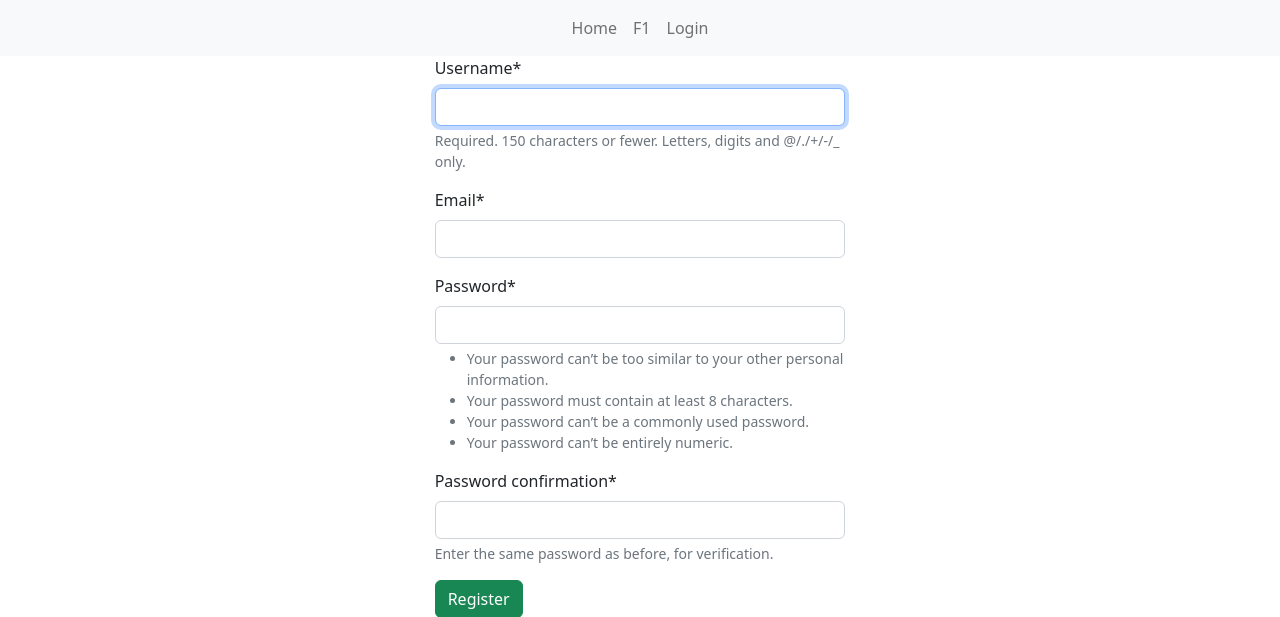
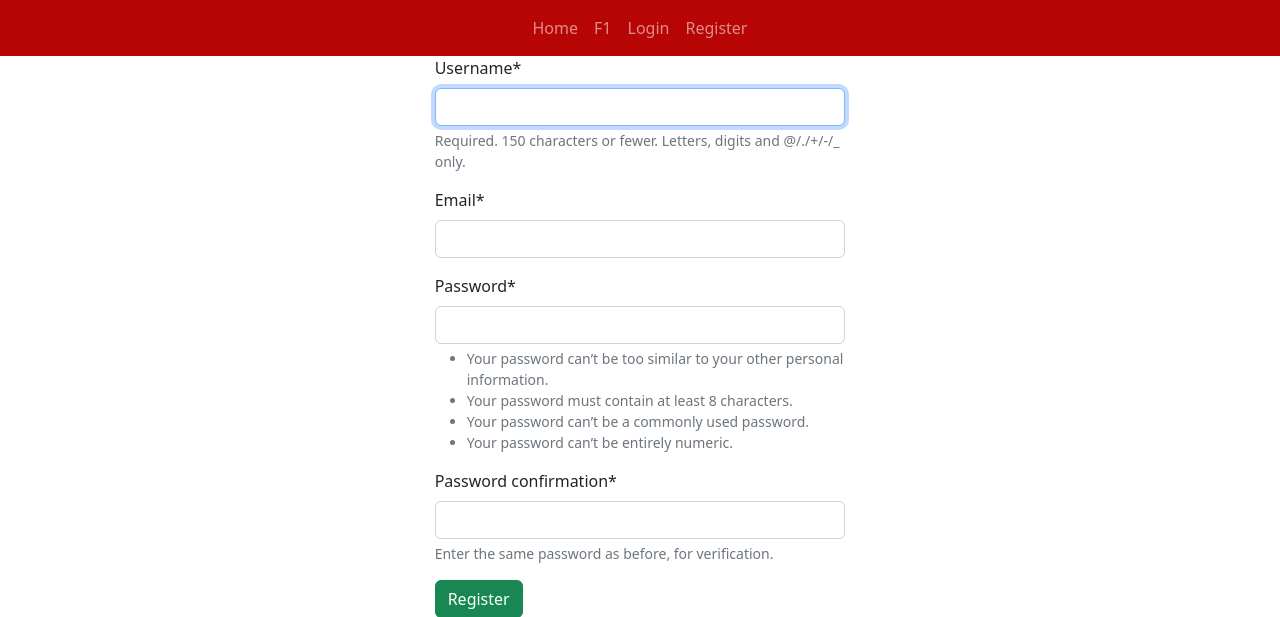
Before and after one commit to kewlchasoy/F1-Drink-Prix, a Django app: page /register/ in a window 1280 px wide. Shown: the top 617 px of the page. Run offline with Django 4.2, Linux system fonts and the light colour scheme; some libraries are stand-ins or nearby versions.

Commit message:
Added "register" button

```diff
--- a/django_site/my_app/templates/my_app/base.html
+++ b/django_site/my_app/templates/my_app/base.html
@@ -1,16 +1,22 @@
-<!doctype html>
+<!DOCTYPE html>
 <html lang="en">
   <head>
-    <meta charset="utf-8">
-    <meta name="viewport" content="width=device-width, initial-scale=1">
+    <meta charset="utf-8" />
+    <meta name="viewport" content="width=device-width, initial-scale=1" />
     <title>base</title>
-    <link href="https://cdn.jsdelivr.net/npm/bootstrap@5.2.3/dist/css/bootstrap.min.css" rel="stylesheet" integrity="sha384-rbsA2VBKQhggwzxH7pPCaAqO46MgnOM80zW1RWuH61DGLwZJEdK2Kadq2F9CUG65" crossorigin="anonymous">
+    <link
+      href="https://cdn.jsdelivr.net/npm/bootstrap@5.2.3/dist/css/bootstrap.min.css"
+      rel="stylesheet"
+      integrity="sha384-rbsA2VBKQhggwzxH7pPCaAqO46MgnOM80zW1RWuH61DGLwZJEdK2Kadq2F9CUG65"
+      crossorigin="anonymous"
+    />
   </head>
   <body>
-    <script src="https://cdn.jsdelivr.net/npm/bootstrap@5.2.3/dist/js/bootstrap.bundle.min.js" integrity="sha384-kenU1KFdBIe4zVF0s0G1M5b4hcpxyD9F7jL+jjXkk+Q2h455rYXK/7HAuoJl+0I4" crossorigin="anonymous"></script>
-    {% include 'my_app/navbar.html' %}
-    {% block content %}
-
-    {% endblock %}
-</body>
+    <script
+      src="https://cdn.jsdelivr.net/npm/bootstrap@5.2.3/dist/js/bootstrap.bundle.min.js"
+      integrity="sha384-kenU1KFdBIe4zVF0s0G1M5b4hcpxyD9F7jL+jjXkk+Q2h455rYXK/7HAuoJl+0I4"
+      crossorigin="anonymous"
+    ></script>
+    {% include 'my_app/navbar.html' %} {% block content %} {% endblock %}
+  </body>
 </html>
--- a/django_site/my_app/templates/my_app/navbar.html
+++ b/django_site/my_app/templates/my_app/navbar.html
@@ -1,4 +1,4 @@
-<nav class="navbar navbar-expand-lg navbar-light bg-light">
+<nav class="navbar navbar-expand-lg navbar-dark" style="background-color: #B70404;">
     <button class="navbar-toggler" type="button" data-toggle="collapse" data-target="#navbarNav" aria-controls="navbarNav" aria-expanded="false" aria-label="Toggle navigation">
       <span class="navbar-toggler-icon"></span>
     </button>
@@ -12,10 +12,13 @@
         </li>
         {% if user.is_authenticated %}
         <li class="nav-item">
-          <a class="nav-link" href="logout/">Logout</a>
+          <a class="nav-link" href="/logout/">Logout</a>
         {% else %}
         <li class="nav-item">
-          <a class="nav-link" href="login/">Login</a>
+          <a class="nav-link" href="/login/">Login</a>
+        </li>
+        <li class="nav-item">
+          <a class="nav-link" href="/register/">Register</a>
         </li>
         {% endif %}
         </li>
--- a/django_site/register/views.py
+++ b/django_site/register/views.py
@@ -1,6 +1,16 @@
 from django.shortcuts import render, redirect
 from .forms import RegisterForm
+from django.contrib.messages import success
 
+def login(request):
+  # Login the user
+  ...
+
+  # Flash a message if login is successful
+  success(request, "You have successfully logged in!")
+
+  # Redirect the user to the home page
+  return redirect("/")
 # Create your views here.
 
 def register(repsonse):
```
Also changed, not shown: django_site/db.sqlite3.
